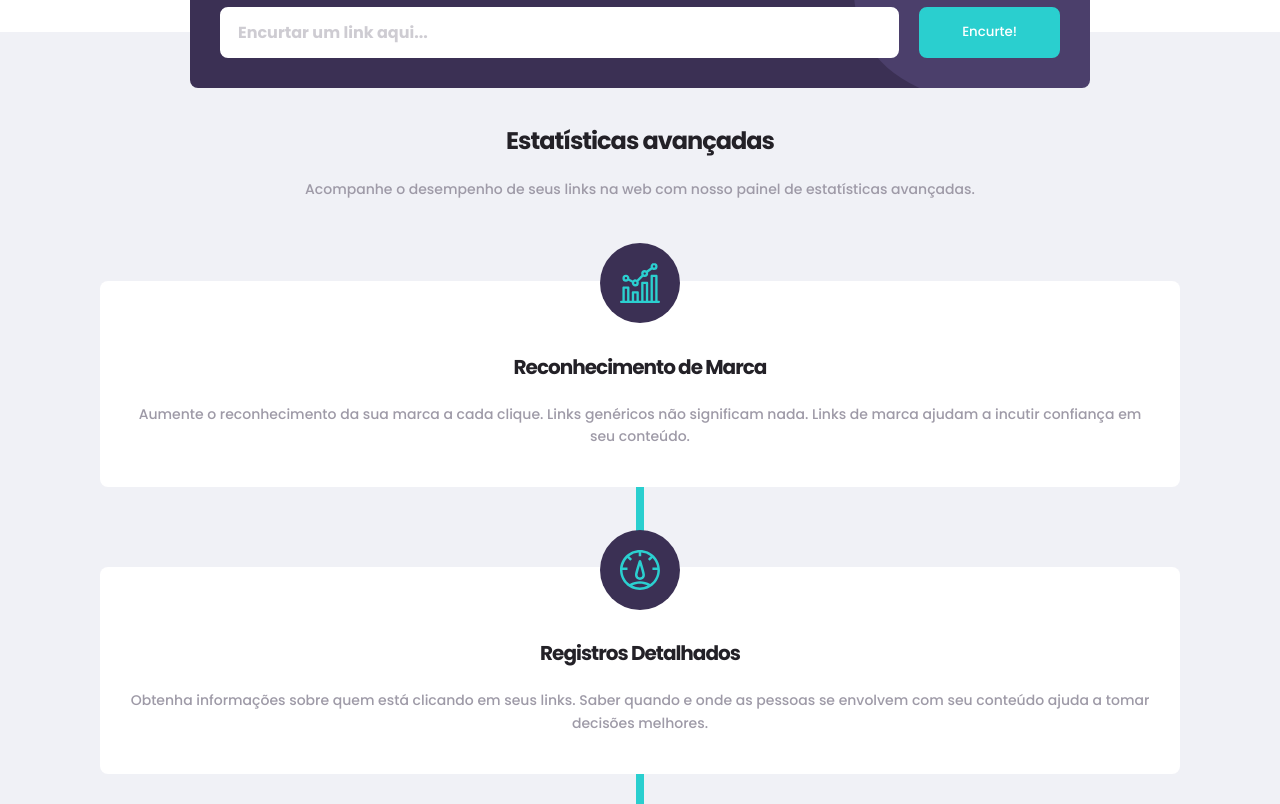
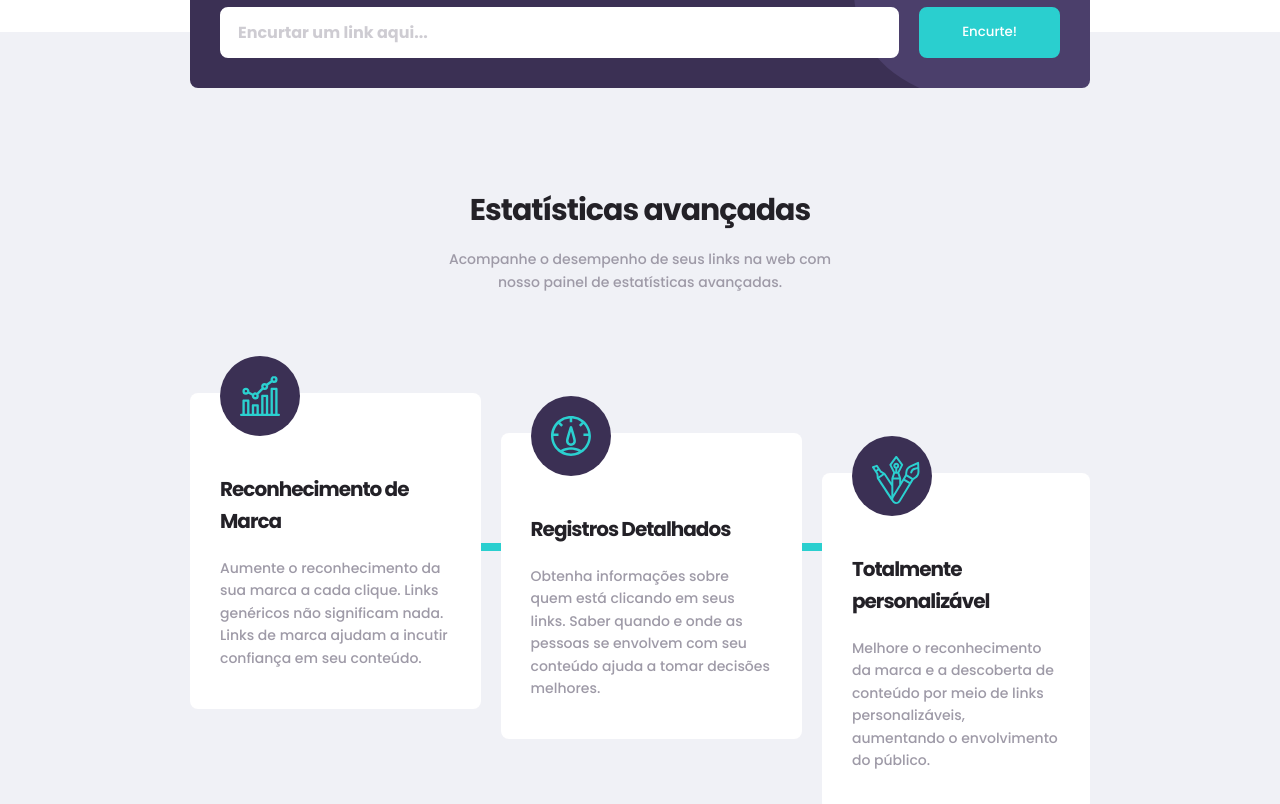
Before and after one commit to Salv-Dev/shortly, a React (Create React App) app: page / in a window 1280 px wide. Shown: the part 654-1458 px from the top of the page. Built offline with nearby package versions, Linux system fonts and the light colour scheme.

Commit message:
breakpoints componente card e sessão advancedStatistics

```diff
--- a/src/components/atoms/Card/styles.ts
+++ b/src/components/atoms/Card/styles.ts
@@ -18,10 +18,34 @@ export const Container = styled.div`
         position: absolute;
         bottom: -80px;
         left: 50%;
+        right: 0;
         transform: translate(-50%, 0);
         width: 8px;
         height: 80px;
         background-color: ${props => props.theme.palette.primary.light.accent};
+    }
+
+    @media (min-width: 900px) {
+        min-width: 200px;
+        max-width: 400px;
+        justify-content: flex-start;
+
+        &:not(:last-child) {
+            margin-bottom: 0;
+        }
+
+        &:not(:last-child)::after {
+            left: auto;
+            right: -600px;
+            bottom: 50%;
+            transform: translate(-50%, 0);
+            width: 400px;
+            height: 8px;
+        }
+
+        &:nth-child(2)::after {
+            display: none;
+        }
     }
 `;
 
@@ -30,6 +54,10 @@ export const WrapperTitle = styled.div`
     flex-direction: column;
     gap: 20px;
     margin-top: -10px;
+
+    @media (min-width: 900px) {
+        margin-top: 0
+    }
 `;
 
 export const Title = styled.h3`
@@ -39,6 +67,10 @@ export const Title = styled.h3`
     line-height: 2rem;
     color: ${props => props.theme.palette.primary.light.main};
     text-align: center;
+
+    @media (min-width: 900px) {
+        text-align: left;
+    }
 `;
 
 export const Desc = styled.p`
@@ -47,4 +79,8 @@ export const Desc = styled.p`
     text-align: center;
     line-height: 1.4rem;
     margin-bottom: 10px;
+
+    @media (min-width: 900px) {
+        text-align: left;
+    }
 `;
--- a/src/components/organisms/AdvancedStatistics/index.tsx
+++ b/src/components/organisms/AdvancedStatistics/index.tsx
@@ -3,7 +3,7 @@ import Icon from '../../atoms/Icon';
 import UrlShortenerInput from '../../molecules/UrlShortenerInput';
 import DataCards from '../../../helpers/cardInfos';
 
-import { Container, WrapperTitle, Title, Desc, BackgroundIcon } from './styles';
+import { Container, WrapperTitle, WrapperCard, Title, Desc, BackgroundIcon } from './styles';
 
 const AdvancedStatistics: React.FC = () => {
   return (
@@ -13,7 +13,7 @@ const AdvancedStatistics: React.FC = () => {
             <Title>Estatísticas avançadas</Title>
             <Desc>Acompanhe o desempenho de seus links na web com nosso painel de estatísticas avançadas.</Desc>
           </WrapperTitle>
-
+          <WrapperCard>
             {DataCards.map(data => (
               <Card
                 title={data.title}
@@ -27,6 +27,7 @@ const AdvancedStatistics: React.FC = () => {
                 </BackgroundIcon>
               </Card>
             ))}
+          </WrapperCard>
 
       </Container>
   );
--- a/src/components/organisms/AdvancedStatistics/styles.ts
+++ b/src/components/organisms/AdvancedStatistics/styles.ts
@@ -36,6 +36,15 @@ export const WrapperTitle = styled.div`
     gap: 20px;
     margin: -20px 0 20px 0;
     padding: 0 20px 60px 20px;
+
+    @media (min-width: 700px) {
+        padding: 50px 100px 100px 100px;
+    }
+
+    @media (min-width: 900px) {
+        max-width: 600px;
+        margin: 0 auto;
+    }
 `;
 
 export const Title = styled.h2`
@@ -45,6 +54,10 @@ export const Title = styled.h2`
     letter-spacing: -1px;
     line-height: 2.2rem;
     color: ${props => props.theme.palette.primary.light.main};
+
+    @media (min-width: 700px) {
+        font-size: 30px;
+    }
 `;
 
 export const Desc = styled.p`
@@ -52,6 +65,29 @@ export const Desc = styled.p`
     color: ${props => props.theme.palette.primary.light.text};
     text-align: center;
     line-height: 1.4rem;
+`;
+
+export const WrapperCard = styled.div`
+
+    @media (min-width: 900px) {
+        display: flex;
+        align-items: flex-start;
+        justify-content: center;
+        gap: 20px;
+
+        & > div:nth-child(2) {
+             margin-top: 40px;
+        }
+
+        & > div:nth-child(3) {
+            margin-top: 80px;
+        }
+    }
+
+    @media (min-width: 1200px) {
+        max-width: 900px;
+        margin: 0 auto;
+    }
 `;
 
 export const BackgroundIcon = styled.div`
@@ -66,4 +102,9 @@ export const BackgroundIcon = styled.div`
     height: 80px;
     border-radius: 50%;
     background-color: ${props => props.theme.palette.common.violet};
+
+    @media (min-width: 900px) {
+        left: 0;
+        transform: none;
+    }
 `;
```
Lines whose indentation alone changed are shown as unchanged.
